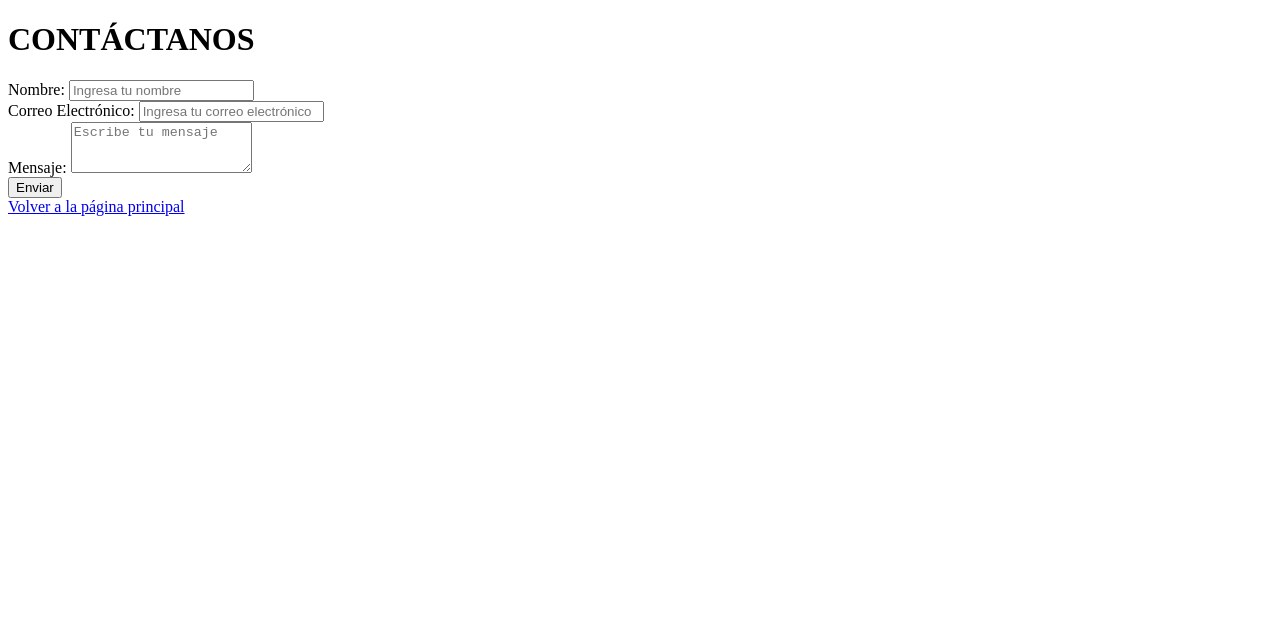
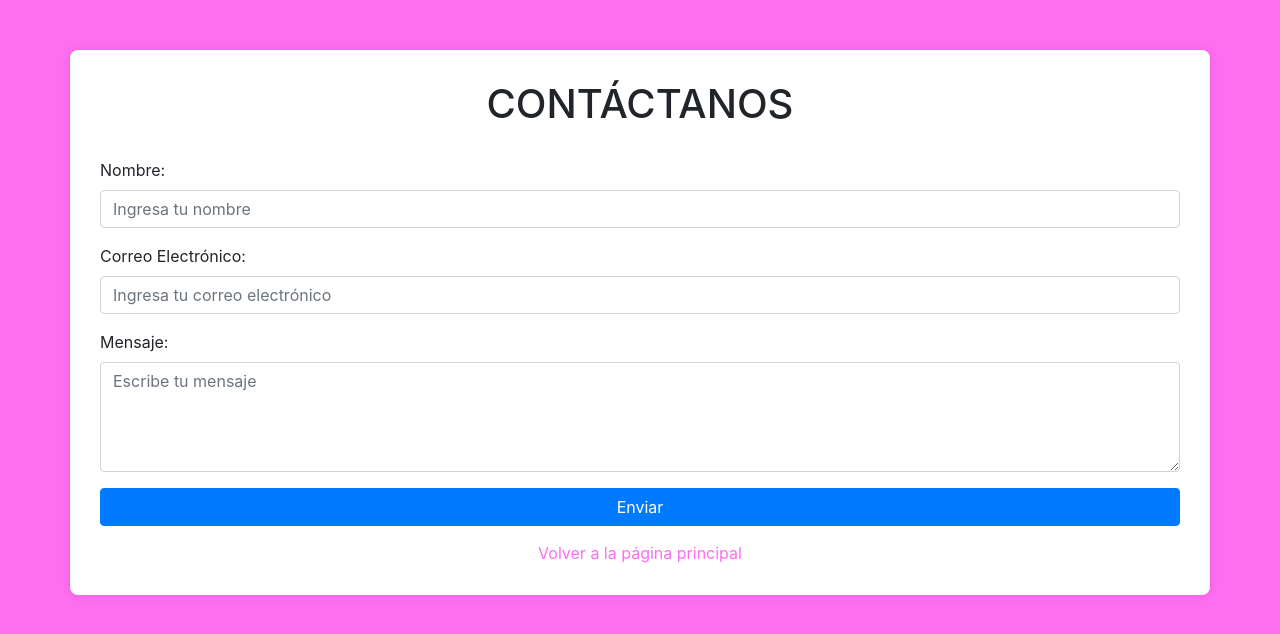
Before and after one commit to Tdnanae8/Pagina-Web2, a plain HTML site: page contacto.html in a window 1280 px wide. Drawn offline with nearby package versions, Linux system fonts and the light colour scheme.

Commit message:
arreglo de contacto

```diff
--- a/contacto.html
+++ b/contacto.html
@@ -4,27 +4,56 @@
     <meta charset="UTF-8">
     <meta name="viewport" content="width=device-width, initial-scale=1.0">
     <title>Contacto</title>
+    <link href="https://maxcdn.bootstrapcdn.com/bootstrap/4.5.2/css/bootstrap.min.css" rel="stylesheet">
+    <style>
+        body {
+            background-color: #ff6df0;
+        }
+        .container {
+            margin-top: 50px;
+            background: rgb(255, 255, 255);
+            padding: 30px;
+            border-radius: 8px;
+            box-shadow: 0 0 10px rgba(0, 0, 0, 0.1);
+        }
+        h1 {
+            text-align: center;
+            margin-bottom: 30px;
+        }
+        .btn-primary {
+            width: 100%;
+        }
+        a {
+            display: block;
+            text-align: center;
+            margin-top: 15px;
+            color: #ff6df0;
+        }
+    </style>
 </head>
 <body>
-    <h1>CONTÁCTANOS</h1>
-    <!-- Sección de contacto -->
-    <div class="container mt-5" id="contacto">
+    <div class="container">
+        <h1>CONTÁCTANOS</h1>
         <form>
             <div class="form-group">
                 <label for="nombre">Nombre:</label>
-                <input type="text" class="form-control" id="nombre" placeholder="Ingresa tu nombre">
+                <input type="text" class="form-control" id="nombre" placeholder="Ingresa tu nombre" required>
             </div>
             <div class="form-group">
                 <label for="email">Correo Electrónico:</label>
-                <input type="email" class="form-control" id="email" placeholder="Ingresa tu correo electrónico">
+                <input type="email" class="form-control" id="email" placeholder="Ingresa tu correo electrónico" required>
             </div>
             <div class="form-group">
                 <label for="mensaje">Mensaje:</label>
-                <textarea class="form-control" id="mensaje" rows="3" placeholder="Escribe tu mensaje"></textarea>
+                <textarea class="form-control" id="mensaje" rows="4" placeholder="Escribe tu mensaje" required></textarea>
             </div>
             <button type="submit" class="btn btn-primary">Enviar</button>
         </form>
-    <a href="index.html">Volver a la página principal</a>
+        <a href="index.html">Volver a la página principal</a>
     </div>
+
+    <script src="https://code.jquery.com/jquery-3.5.1.slim.min.js"></script>
+    <script src="https://cdn.jsdelivr.net/npm/@popperjs/core@2.9.3/dist/umd/popper.min.js"></script>
+    <script src="https://maxcdn.bootstrapcdn.com/bootstrap/4.5.2/js/bootstrap.min.js"></script>
 </body>
 </html>
```
